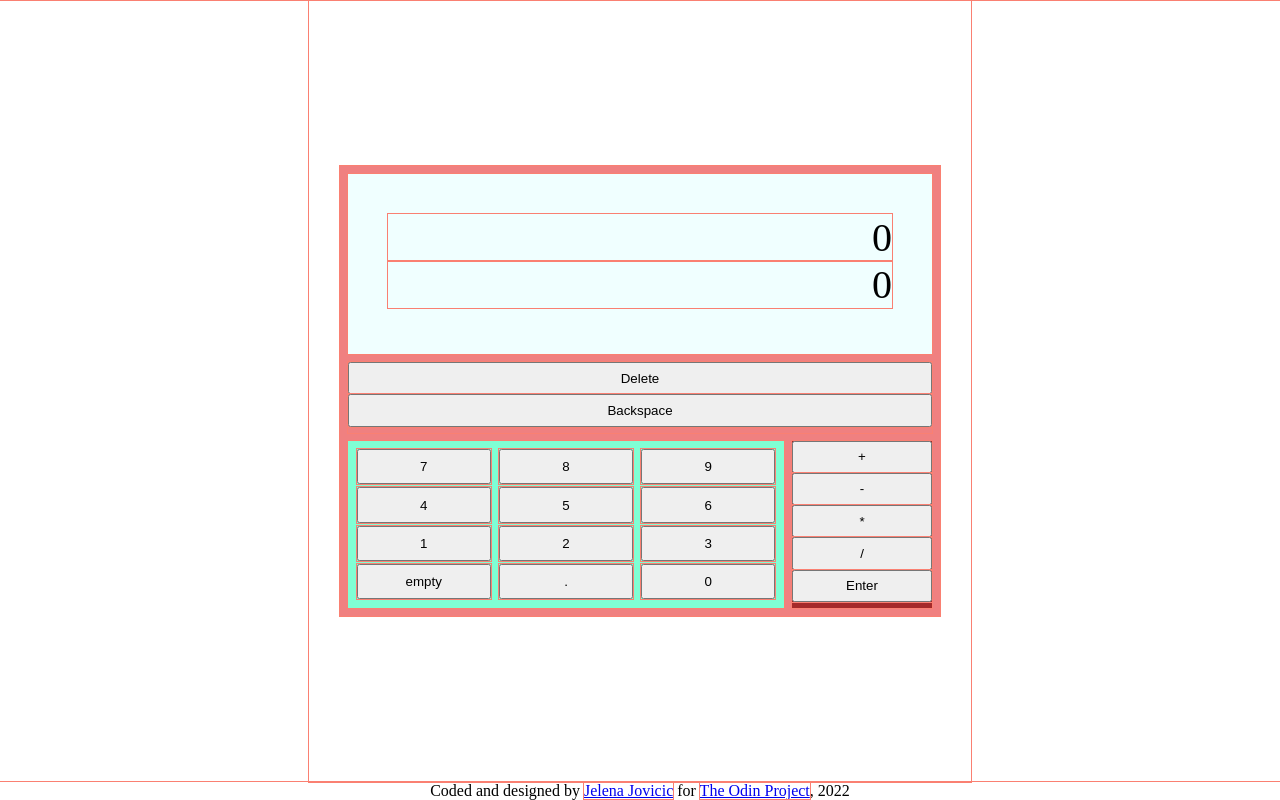
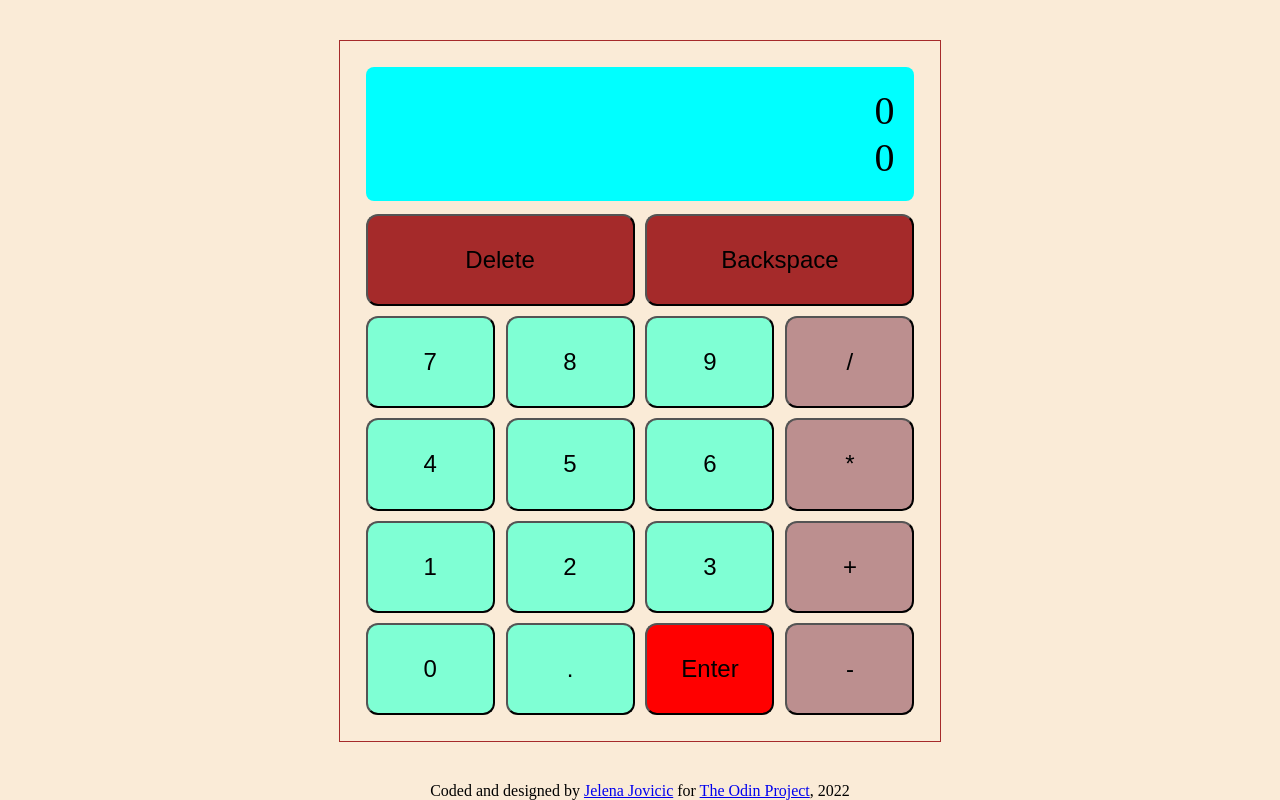
Before and after one commit to je-jo/calculator, a plain HTML site: page index.html in a window 1280 px wide. Drawn offline with Linux system fonts and the light colour scheme.

Commit message:
Basic layout

```diff
--- a/assets/css/styles.css
+++ b/assets/css/styles.css
@@ -1,66 +1,60 @@
 @import url(minireset.css);
-
-* {
-    outline: 1px solid salmon;
-}
 
 body {
     min-height: 100vh;
     display: grid;
     grid-template-rows: auto 1fr auto;
+    background-color: antiquewhite;
 }
 
 main {
-    margin: 0 auto;
     display: grid;
     place-items: center;
 }
 
 .wrapper--calculator {
     width: min(100%, 600px);
-    height: min(100%, 450px);
-    margin: 0 auto;
-    background-color: lightcoral;
-    padding: 0.5em;
+    height: min(100%, 700px);
+    place-self: center;
     display: grid;
-    grid-template-columns: repeat(4, 1fr);
-    gap: 0.5em;
+    grid-template-rows: auto 1fr;
+    gap: 2%;
+    padding: 2%;
+    outline: 1px solid brown;
 }
 
 .wrapper--display {
     font-size: 2.5em;
-    grid-column: span 4;
-    padding: 1em;
+    padding: 0.5em;
     text-align: right;
-    background-color: azure;
+    border-radius: 0.2em;
+    background-color: aqua;
 }
 
-.controls {
-    grid-column: span 4;
-}
-button {
-    padding: 0.5em;
-    width: 100%;
-}
-
-.digits {
-    background-color: aquamarine;
-    grid-column: span 3;
-    display: flex;
-    flex-direction: row;
-    flex-wrap: wrap-reverse;
-   /* display: grid;
-    grid-template-columns: repeat(3, 1fr); */
-    padding: 2%;
+.buttons {
+    display: grid;
+    grid-template-columns: repeat(4, 1fr);
     gap: 2%;
 }
 
-.digits > * {
-    width: 32%;
+.control {
+    grid-column: span 2;
+    background-color: brown;
 }
 
-.operators {
-    background-color: brown;
+.operator {
+    background-color: rosybrown;
+}
+
+.equals {
+    background-color: red;
+}
+
+button {
+    width: 100%;
+    font-size: 1.5em;
+    border-radius: 0.5em;
+    background-color: aquamarine;
 }
 
 footer {
--- a/assets/js/script.js
+++ b/assets/js/script.js
@@ -12,7 +12,7 @@ function operate(operator, a, b) {
         case "*":
             return multiply(a, b);
         case "/":
-            return divide(a, b);
+            return b === 0 ? 42 : divide(a, b);
         default:
             return a;
     }
@@ -119,10 +119,10 @@ function calculate() {
     } else {
         result = operate(operator, result, myNumber); //when the 1.num is already stored, do calculation with input as 2.num.
         resultDisplay.textContent = `= ${+result.toFixed(3)}`;
-        if (result === Infinity) {  //if divide by zero clear all
+        /* if (result === Infinity) {  //if divide by zero clear all
             alert(`Nope! Starting over.`);
             clearAll();
-        }
+        } */
     }
     myNumber = "";
     operator = inputValue; //set operator after calculation, because of chaining.
--- a/index.html
+++ b/index.html
@@ -18,32 +18,26 @@
                 <div class="display__input"></div>
                 <div class="display__result"></div>
             </div>
-            <div class="controls">
-                <button class="clear">Delete</button>
-                <button class="backspace">Backspace</button>
-            </div>
-            <div class="digits">
-                <button class="temp">empty</button>
-                <button class="decimal" value=".">.</button>
-                <button class="digit" value="0">0</button>
+            <div class="buttons">
+                <button class="control clear">Delete</button>
+                <button class="control backspace">Backspace</button>
+                <button class="digit" value="7">7</button>
+                <button class="digit" value="8">8</button>
+                <button class="digit" value="9">9</button>
+                <button class="operator">/</button>
+                <button class="digit" value="4">4</button>
+                <button class="digit" value="5">5</button>
+                <button class="digit" value="6">6</button>
+                <button class="operator">*</button>
                 <button class="digit" value="1">1</button>
                 <button class="digit" value="2">2</button>
                 <button class="digit" value="3">3</button>
-                <button class="digit" value="4">4</button>
-                <button class="digit" value="5">5</button>
-                <button class="digit" value="6">6</button>
-                <button class="digit" value="7">7</button>
-                <button class="digit" value="8">8</button>
-                <button class="digit" value="9">9</button>
+                <button class="operator">+</button>
+                <button class="digit" value="0">0</button>
+                <button class="decimal" value=".">.</button>
+                <button class="operator equals">Enter</button>
+                <button class="operator">-</button>
             </div>
-            <div class="operators">
-                <button class="operator">+</button>
-                <button class="operator">-</button>
-                <button class="operator">*</button>
-                <button class="operator">/</button>
-                <button class="operator equals">Enter</button>
-            </div>
-        </div>
     </main>
     <footer>Coded and designed by <a href="https://github.com/je-jo">Jelena Jovicic</a> for <a
             href="https://www.theodinproject.com/">The Odin Project</a>, 2022</footer>
```
